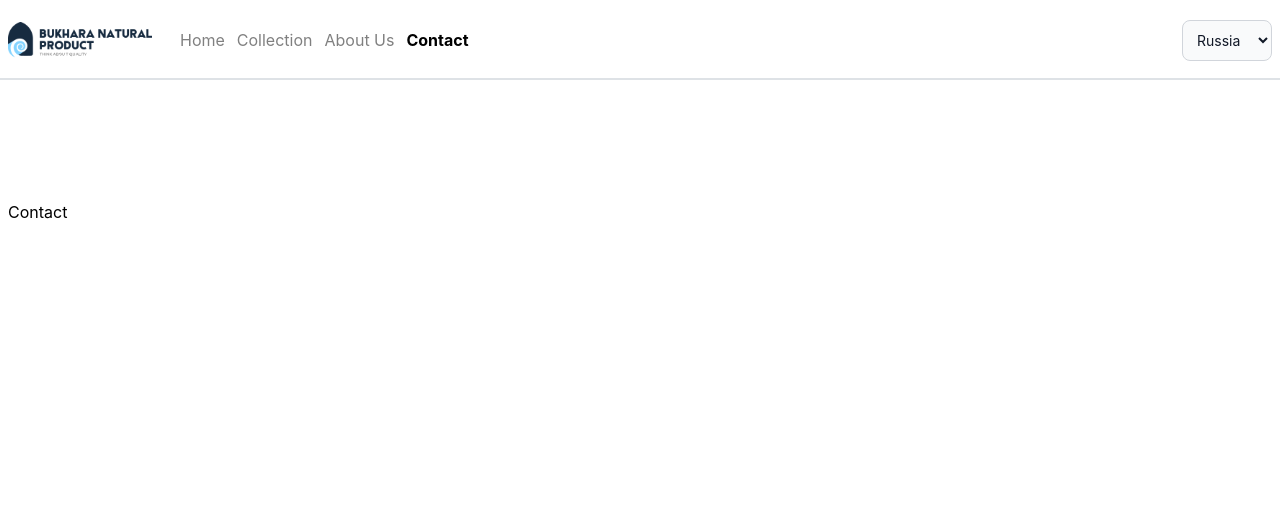
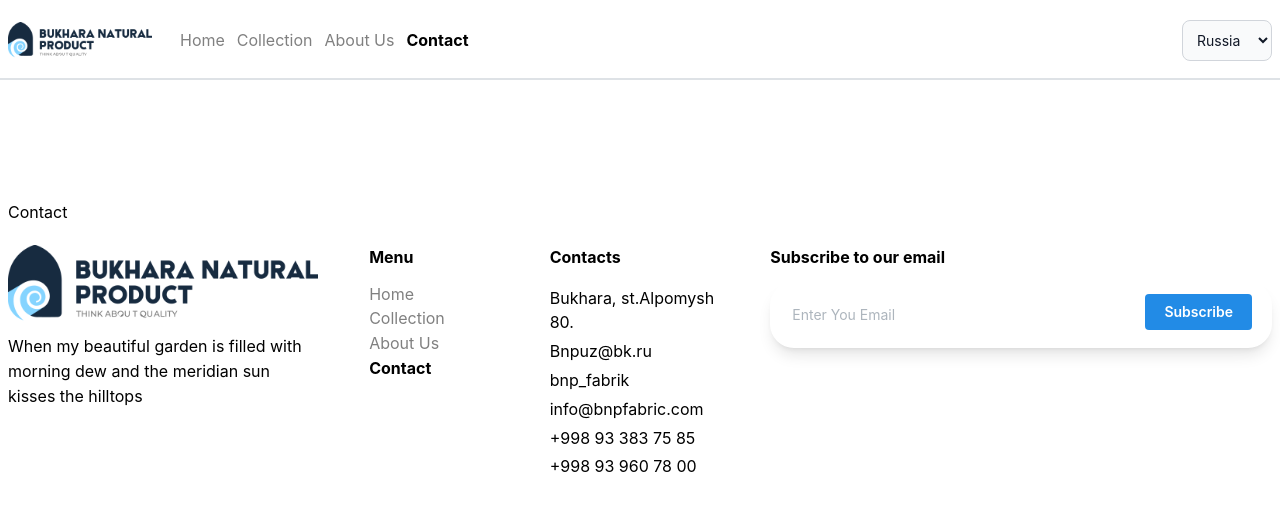
Before and after one commit to Abdullo-0901/buxara-natural, a React (Vite) app: page /contact in a window 1280 px wide. Shown: the top 510 px of the page. Built offline with nearby package versions, Linux system fonts and the light colour scheme.

Commit message:
add color card and add footer

```diff
--- a/src/components/Header/headers.tsx
+++ b/src/components/Header/headers.tsx
@@ -5,7 +5,7 @@
 import Language from "../language/language";
 import classes from "./headr.menu.module.css";
 
-const links = [
+export const links = [
   { link: "/", label: "navlink1", id: 1 },
   {
     link: "/collection",
--- a/src/components/card.tsx
+++ b/src/components/card.tsx
@@ -8,23 +8,36 @@
 
 const CardComponents = ({ color, img }: CardComponentsProps) => {
   const { t } = useTranslation();
+
   return (
-    <section className="relative w-full my-14 mb-28 mt-48 transition-all duration-1000 hover:shadow-2xl ">
-      <img src={`/${img}`} className="absolute w-[60%] img" alt="wedwe" />
+    <section className="relative w-full my-14 mb-28 mt-48 transition-all duration-1000 hover:shadow-2xl">
+      {/* Image */}
+      <img
+        src={`/${img}`}
+        className="absolute w-[60%] img"
+        alt="Image"
+        style={{ zIndex: 1 }}
+      />
+
+      {/* Background container with color */}
       <div
-        className={`bg-[${color}] rounded-2xl max-w-full flex justify-between h-[320px] p-11 `}
+        className="rounded-2xl max-w-full flex justify-between h-[320px] p-11"
+        style={{ backgroundColor: `#${color}`, zIndex: 0 }}
       >
-        <div className="flex  flex-col items-start">
+        {/* Content */}
+        <div className="flex flex-col items-start">
           <span className="text-[120px] font-serif text-white font-bold">
             100%
           </span>
           <span
+            className="text-white font-serif font-400"
             style={{ letterSpacing: "2px" }}
-            className="text-[white] font-serif font-[400] tracking-normal "
           >
             {t("mahsulotsifat")}
           </span>
         </div>
+
+        {/* Description */}
         <div className="w-[427px] flex flex-col justify-center items-start gap-y-2">
           <h1 className="text-white text-3xl font-serif font-semibold">
             {t("mahsulotabout")}
--- a/src/components/cards.tsx
+++ b/src/components/cards.tsx
@@ -9,7 +9,7 @@
 
 const CardsComponent = ({ data, t }: CardComponentProps) => {
   return (
-    <div className="grid grid-cols-5  items-center gap-5">
+    <div className="grid lg:grid-cols-5 sm:grid-cols-1 sm3:grid-cols-2 md:grid-cols-3  items-center gap-5">
       {data.map((card) => {
         return (
           <Card
--- /dev/null
+++ b/src/components/news.card.tsx
@@ -0,0 +1,34 @@
+import { Image } from "@mantine/core";
+import { TFunction } from "i18next";
+
+export interface NewsProps {
+  img: string;
+  text: string;
+  title: string;
+  t: TFunction<"translation", undefined>;
+}
+
+const NewsCard = ({ img, text, t, title }: NewsProps) => {
+  return (
+    <div className="flex flex-col gap-y-4 ">
+      <div className="rounded-[30px]">
+        <Image
+          radius={30}
+          h={200}
+          className="hover:shadow-xl"
+          w="auto"
+          fit="contain"
+          src={img}
+        />
+      </div>
+      <div className="flex items-center gap-2">
+        <span>05.10.2019</span>
+        <span>от admin</span>
+      </div>
+      <p className="text-[#000000] text-[18px] font-bold">{t(title)}</p>
+      <h1 className="text-[#a4a4a4]">{t(text)}</h1>
+    </div>
+  );
+};
+
+export default NewsCard;
--- a/src/pages/home.tsx
+++ b/src/pages/home.tsx
@@ -9,6 +9,7 @@
 import { Skeleton } from "@mantine/core";
 import CardComponents from "../components/card";
 import CardsComponent from "../components/cards";
+import NewsCard from "../components/news.card";
 
 const Home = () => {
   const [isLoading, setIsLoading] = useState<boolean>(false);
@@ -102,7 +103,7 @@
       </section>
 
       {/* section 3 */}
-      <CardComponents color="#616884" img="card2.png" />
+      <CardComponents color="616884" img="card2.png" />
 
       {/* section  4 */}
 
@@ -119,7 +120,7 @@
         <CardsComponent data={winter} t={t} />
       </section>
 
-      <CardComponents color="#5c507e" img="card3.png" />
+      <CardComponents color="504570" img="card3.png" />
 
       <section>
         <main className="flex justify-center flex-col items-center">
@@ -136,7 +137,29 @@
 
       {/* section Cards */}
 
-      <CardComponents color="#2d7672" img="card4.png" />
+      <CardComponents color="307e7a" img="card4.png" />
+
+      {/* News */}
+      <section className="grid grid-cols-3 gap-40">
+        <NewsCard
+          text="newscard1aboout"
+          t={t}
+          img="/news/news1.jpg"
+          title="newscard1title"
+        />
+        <NewsCard
+          text="newscard2aboout"
+          t={t}
+          img="/news/news2.jpg"
+          title="newscard1title"
+        />
+        <NewsCard
+          text="newscard3aboout"
+          t={t}
+          img="/news/news3.jpg"
+          title="newscard1title"
+        />
+      </section>
     </div>
   );
 };
--- a/src/pages/layout.tsx
+++ b/src/pages/layout.tsx
@@ -1,13 +1,73 @@
-import { Outlet } from "react-router-dom";
-import { HeaderMenu } from "../components/Header/headers";
+import { NavLink, Outlet } from "react-router-dom";
+import { HeaderMenu, links } from "../components/Header/headers";
+import { useTranslation } from "react-i18next";
+import { Button, Flex, Input, Menu } from "@mantine/core";
 
 const Layout = () => {
+  const { t } = useTranslation();
+
+  const items = links.map((link) => {
+    return (
+      <Menu
+        key={link.label}
+        trigger="hover"
+        transitionProps={{ exitDuration: 0 }}
+        withinPortal
+      >
+        <Menu.Target>
+          <Flex direction={"column"}>
+            <NavLink
+              to={link.link}
+              style={({ isActive }) => {
+                return {
+                  fontWeight: isActive ? "bold" : "",
+                  color: isActive ? "black" : "gray",
+                };
+              }}
+            >
+              {t(link.label)}
+            </NavLink>
+          </Flex>
+        </Menu.Target>
+      </Menu>
+    );
+  });
+
   return (
     <div>
       <HeaderMenu />
       <div className="max-w-[1450px] overflow-hidden p-[0_8px] m-[0_auto] mt-2">
         <Outlet />
       </div>
+      <footer className="grid grid-cols-7 items-start max-w-[1450px] overflow-hidden p-[0_8px] m-[0_auto] mt-5">
+        <div className="flex col-span-2 flex-col w-[310px] gap-y-3">
+          <img className="w-[350px]" src="/logo.png" alt="" />
+          <h1>{t("newscard1aboout")}</h1>
+        </div>
+        <div className="flex flex-col ">
+          {" "}
+          <h1 className="font-bold mb-3 text-black">Menu</h1>
+          {items}
+        </div>
+        <div className="flex  flex-col gap-y-1">
+          <p className="font-bold mb-3">Contacts</p>
+          <span>Bukhara, st.Alpomysh 80.</span>
+          <span> Bnpuz@bk.ru</span>
+          <span>bnp_fabrik </span>
+          <span> info@bnpfabric.com</span>
+          <span> +998 93 383 75 85 </span>
+          <span>+998 93 960 78 00</span>
+        </div>
+        <div className="flex flex-col col-span-3 pl-10">
+          <p className="font-bold mb-3">Subscribe to our email</p>
+          <div className="shadow-lg p-[15px_10px] rounded-3xl relative">
+            <Input placeholder="Enter You Email" type="email" />
+            <div className="absolute right-5 top-3">
+              <Button>Subscribe</Button>
+            </div>
+          </div>
+        </div>
+      </footer>
     </div>
   );
 };
--- a/src/theme.ts
+++ b/src/theme.ts
@@ -1,5 +1,18 @@
 import { createTheme } from "@mantine/core";
 
 export const theme = createTheme({
-  /* Put your mantine theme override here */
+  components: {
+    Input: {
+      styles: () => ({
+        input: {
+          border: "none", // Remove border
+          outline: "none", // Remove outline
+          "&:focus": {
+            border: "none", // Keep border transparent on focus
+            outline: "none",
+          },
+        },
+      }),
+    },
+  },
 });
```
